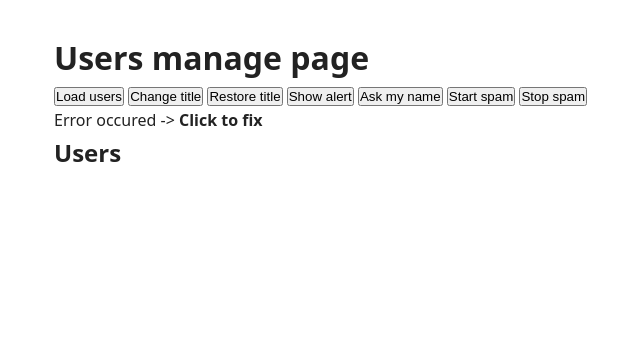
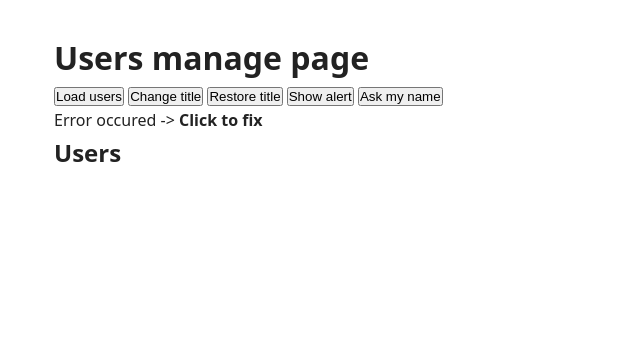
Before and after one commit to OleksandrLinenko/Flask, a Flask app: page /users/ in a window 1280 px wide. Shown: the part 58-420 px from the top of the page, without its empty margins (210-850 px from the left). Run offline with Flask 3, Linux system fonts and the light colour scheme.

Commit message:
Add spam.py

```diff
--- a/src/static/js/user.js
+++ b/src/static/js/user.js
@@ -83,25 +83,3 @@ errorBlock.addEventListener("click", function () {
     errorBlock.style.color = "green";
     errorBlock.textContent = "Error fixed!";
 });
-
-let spamId = null;
-
-document.getElementById("start-spam").addEventListener("click", function () {
-    if (spamId !== null) {
-        return;
-    }
-    spamId = setInterval(function () {
-        fetch("/spam", {
-            method: "POST",
-            headers: {
-                "Content-Type": "application/x-www-form-urlencoded"
-            },
-            body: "message=Hello from JavaScript!"
-        });
-    }, 1000);
-});
-
-document.getElementById("stop-spam").addEventListener("click", function () {
-    clearInterval(spamId);
-    spamId = null;
-});
--- a/src/templates/users.html
+++ b/src/templates/users.html
@@ -13,8 +13,6 @@
     <button id="restore-title">Restore title</button>
     <button id="show-alert">Show alert</button>
     <button id="ask-name">Ask my name</button>
-    <button id="start-spam">Start spam</button>
-    <button id="stop-spam">Stop spam</button>
 
     <div class="error">
         Error occured -> <strong>Click to fix</strong>
```
Also changed, not shown: spam.py (added, +11 -0 lines).
